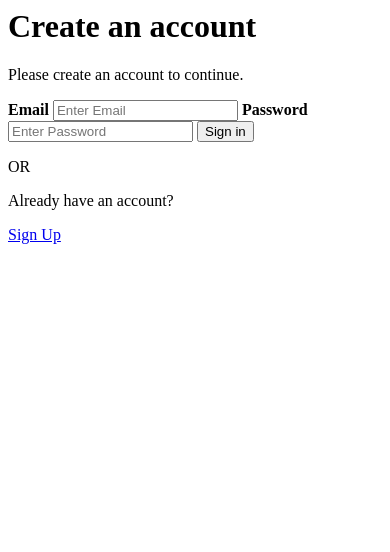
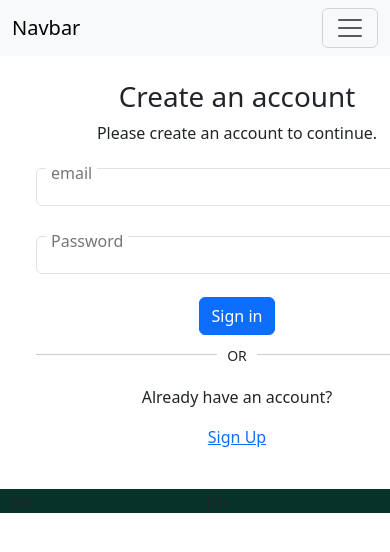
Before and after one commit to AlanenR/satellite-data-subscription-service, a Flask app: page /sign-up in a window 390 px wide; the page is wider, and only the part inside the window is pictured. Shown: the top 552 px of that part. Run offline with Flask 3, Linux system fonts and the light colour scheme.

Commit message:
Better layout for forms

```diff
--- a/static/main.css
+++ b/static/main.css
@@ -1,3 +1,39 @@
 #footer {
-    background-color: #063229;
+  background-color: #063229;
 }
+
+/* FORM
+**********/
+.form-container {
+  min-width: 450px;
+  max-width: 600px;
+}
+
+.form-field {
+  position: relative;
+}
+
+.form-label {
+  color: #767676;
+  position: absolute;
+  padding-left: 5px;
+  padding-right: 5px;
+  background-color: #fff;
+  top: -7px;
+  left: 10px;
+}
+
+.horizontal-separator {
+  width: 100%;
+  height: 12px;
+  border-bottom: 1px solid #ccc;
+  text-align: center;
+  margin-top: 8px;
+  margin-bottom: 30px;
+}
+
+.text-separator {
+  font-size: 14px;
+  background-color: #fff;
+  padding: 0 10px;
+}
--- a/templates/sign-up.html
+++ b/templates/sign-up.html
@@ -1,17 +1,34 @@
-<div class="form-container">
+{% extends "layout_default.html" %} {% block content %}
+<div class="container text-center form-container">
+  <div class="row">
+    <div class="col-12 d-flex justify-content-center">
+      <div class="form-container p-4">
         <div>
               <h1>Create an account</h1>
               <p>Please create an account to continue.</p>
             </div>
             <form action="/sign-up" method="POST">
-    <label for="email"><b>Email</b></label>
-    <input type="email" placeholder="Enter Email" name="email" required />
-
-    <label for="pw"><b>Password</b></label>
-    <input type="password" placeholder="Enter Password" name="pw" required />
-
-    <button type="submit">Sign in</button>
-  </form>
+              <div class="row mb-3">
+                <label for="inputEmail3" class="col-sm-12 col-form-label">
+                  <div class="col-12 col-md-8 offset-md-2 form-field">
+                    <input type="email" class="form-control" id="inputEmail3" />
+                    <span class="form-label">email</span>
+                  </div>
+                </label>
+              </div>
+              <div class="row mb-3">
+                <label for="inputPassword3" class="col-sm-12 col-form-label">
+                  <div class="col-12 col-md-8 offset-md-2 form-field">
+                    <input
+                      type="password"
+                      class="form-control"
+                      id="inputPassword3"
+                    />
+                    <span class="form-label">Password</span>
+                  </div>
+                </label>
+              </div>
+              <button type="submit" class="btn btn-primary">Sign in</button>
             <div class="horizontal-separator">
               <span class="text-separator">OR</span>
             </div>
@@ -20,3 +37,9 @@
               <p><a href="../login">Sign Up</a></p>
             </div>
           </div>
+        </div>
+      </div>
+    </div>
+  </div>
+  {% endblock %}
+</div>
```
Also changed, not shown: templates/login.html (+31 -8 lines). Lines whose indentation alone changed are shown as unchanged.
